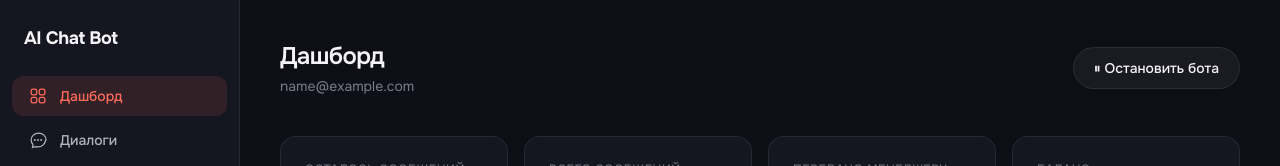
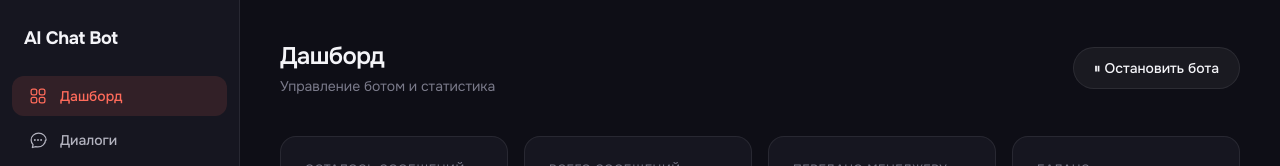
Before and after one commit to slayer-tech/ai-chat-bot, a Next.js app in the folder frontend/: page /dashboard in a window 1280 px wide. Shown: the top 166 px of the page. Built offline with nearby package versions, Linux system fonts and the light colour scheme; no server answers; sample sign-in values are in the browser's storage.

Commit message:
fix(dashboard): remove user email from header, fix auth guard

```diff
--- a/frontend/src/app/dashboard/page.tsx
+++ b/frontend/src/app/dashboard/page.tsx
@@ -190,7 +190,7 @@
         <div className="flex flex-col sm:flex-row justify-between items-start sm:items-center gap-4 mb-10">
           <div>
             <h1 className="text-2xl font-semibold tracking-tight text-text">Дашборд</h1>
-            <p className="text-sm text-muted mt-1">{user?.email}</p>
+            <p className="text-sm text-muted mt-1">Управление ботом и статистика</p>
           </div>
           <button
             onClick={() => setBotPaused(!botPaused)}
```
